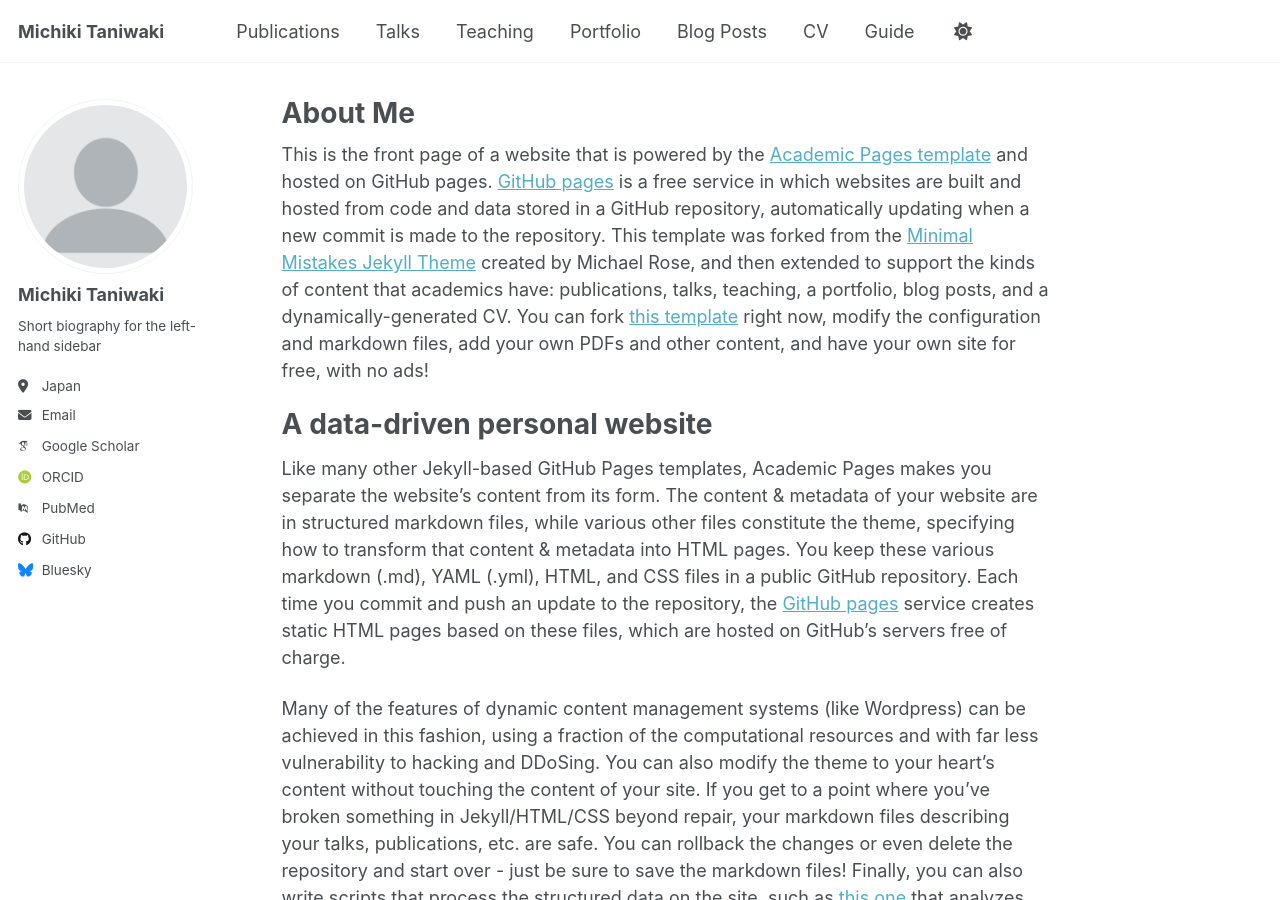
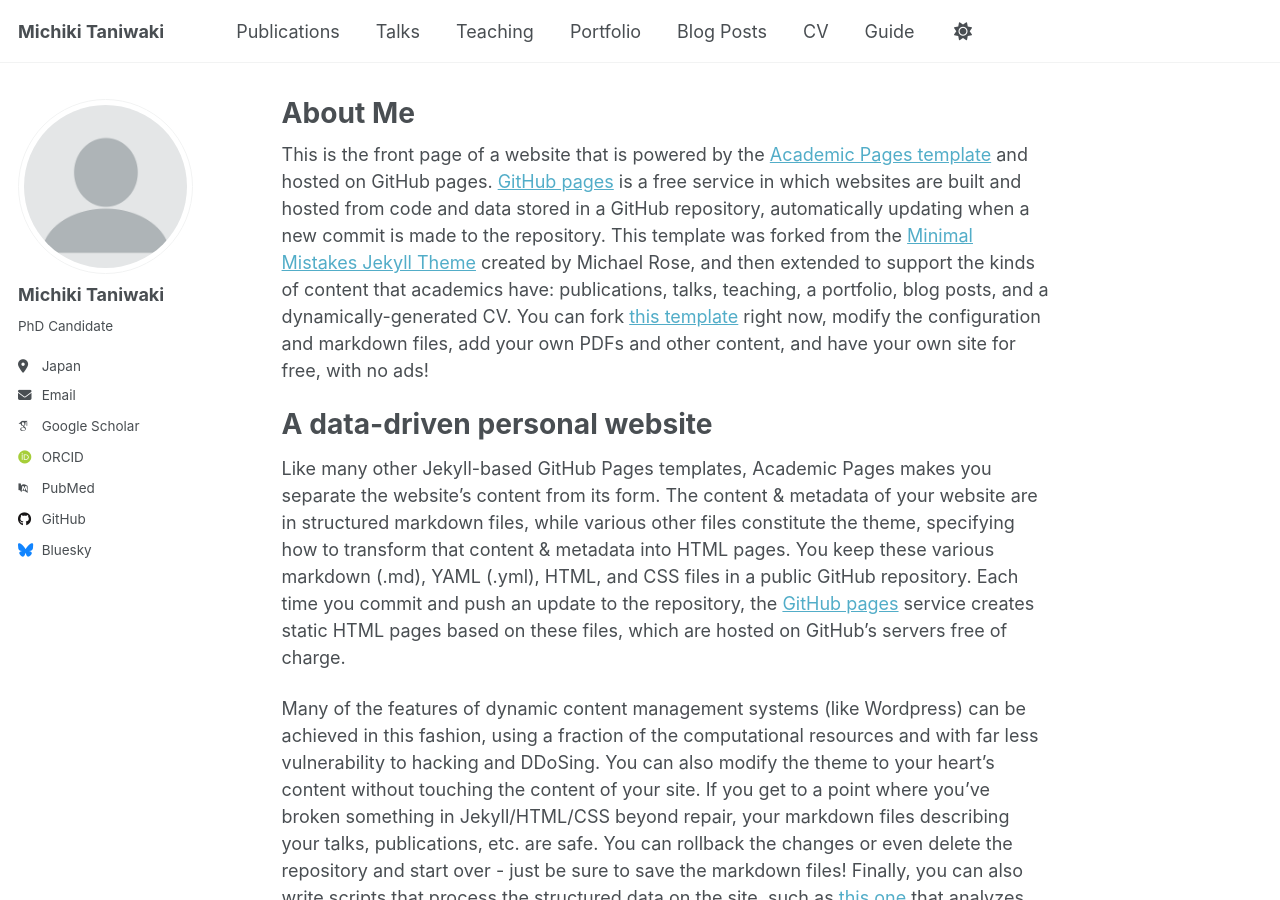
Before and after one commit to MiTaniwaki/MTaniwaki, a Jekyll site: the page built from _pages/about.md, in a window 1280 px wide and 900 px high. Built offline with Jekyll 4.4.1, drawn with Linux system fonts in a browser that asks for light colours; some web fonts are replaced; part of the change alters nothing that is shown.

```diff
--- a/_config.yml
+++ b/_config.yml
@@ -15,7 +15,7 @@ name                     : &name "Michiki Taniwaki"
 description              : &description "personal description"
 url                      : https://mitaniwaki.github.io # the base hostname & protocol for your site e.g. "https://[your GitHub username].github.io"
 baseurl                  : "" # the subpath of your site, e.g. "/blog"
-repository               : "MiTaniwaki/mitaniwaki"
+repository               : "MiTaniwaki/mitaniwaki.github.io"
 
 # Site Author - The following control what appear as part of the author content on the side bar.
 #               If a field is blank the icon and link will not appear, otherwise it will be shown.
@@ -25,7 +25,7 @@ author:
   avatar           : "profile.png"
   name             : "Michiki Taniwaki"
   pronouns         : # example: "she/her"
-  bio              : "Short biography for the left-hand sidebar"
+  bio              : "PhD Candidate"
   location         : "Japan"
   employer         : # "Red Brick University"
   uri              : # URL
@@ -45,7 +45,7 @@ author:
   bitbucket        : # Username - Update with your username on the site
   codepen          : # Username
   dribbble         : # Username
-  github           : "academicpages"
+  github           : "MiTaniwaki"
   kaggle           : # Username
   stackoverflow    : # User number or user number and name (i.e., use "1" or "1/jeff-atwood")
 
```
